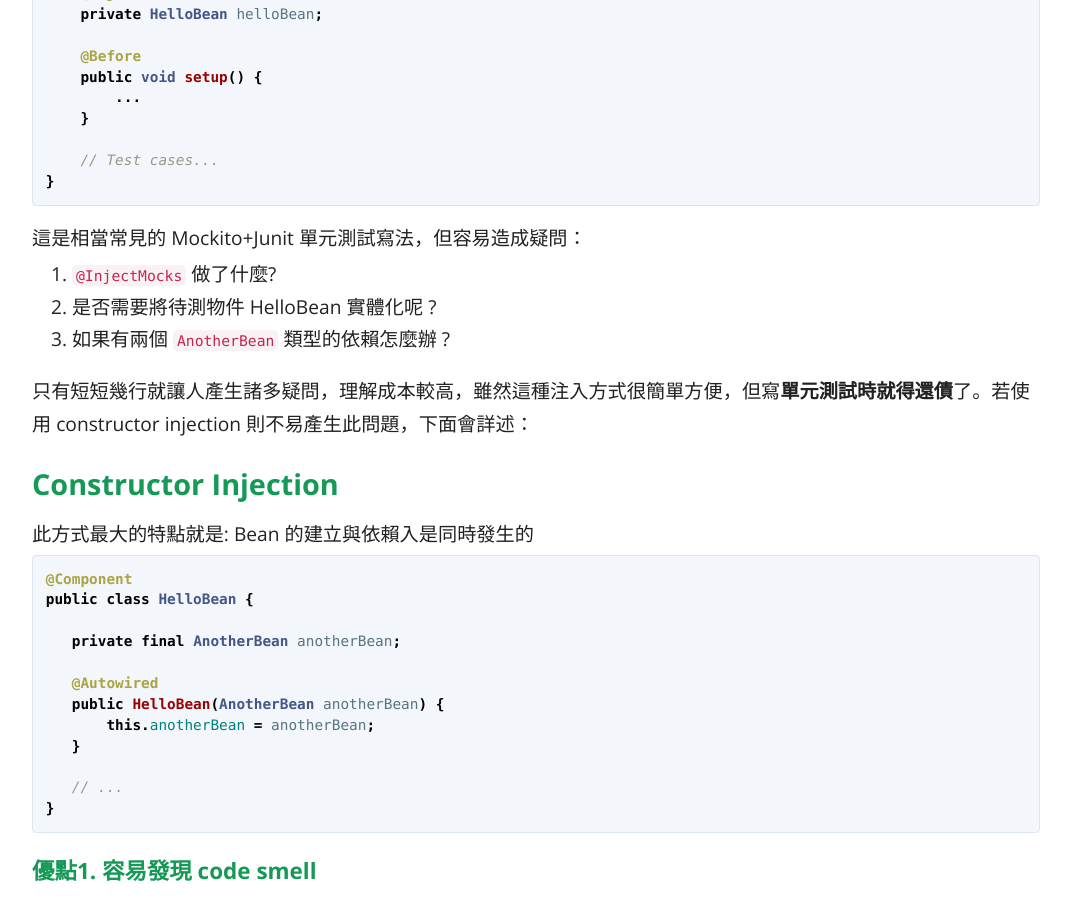
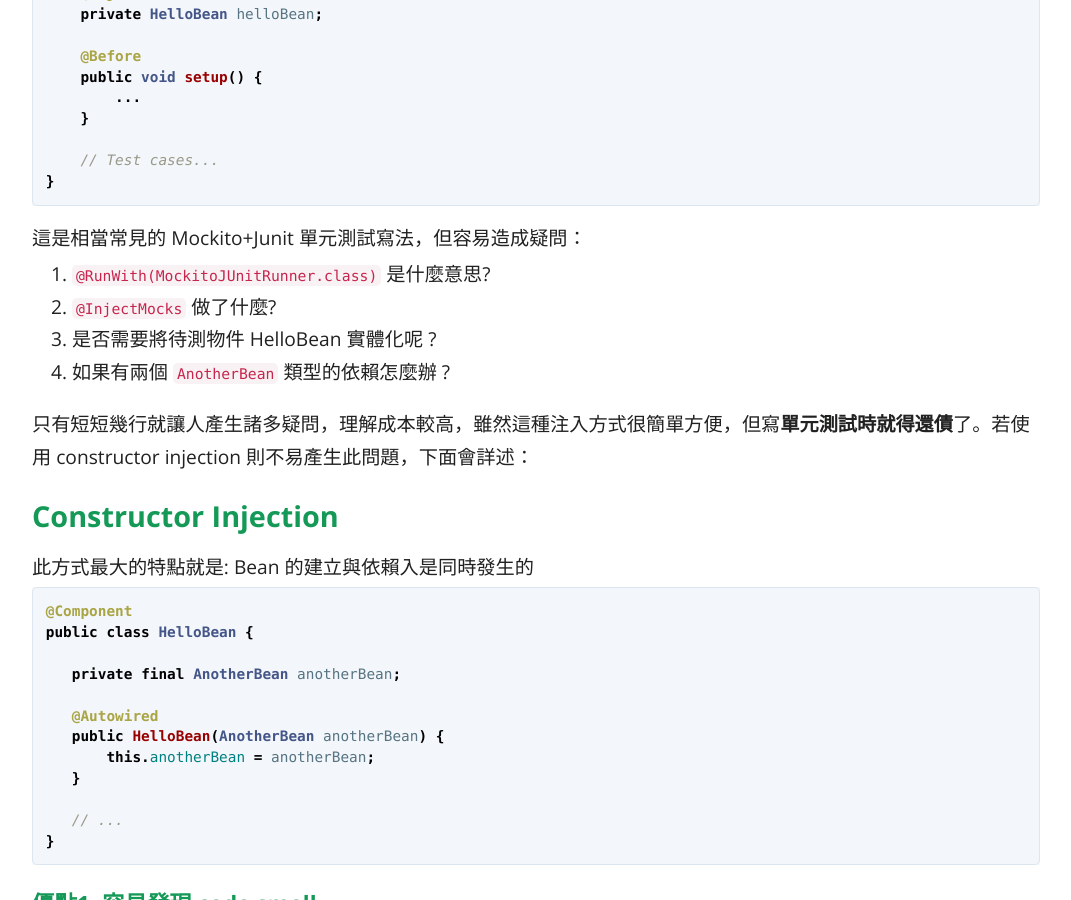
Before and after one commit to KaiSheng714/KaiSheng714.github.io, a Jekyll site: the page built from _posts/2022-02-25-analyzing-dependency-injection-patterns-in-spring.md, in a window 1280 px wide and 900 px high, scrolled down 1911 px. Shown: the whole window, without its empty margins (104-1175 px from the left). Built offline with Jekyll 4.4.1, drawn with Linux system fonts in a browser that asks for light colours; comment, search, counter and statistics services are not loaded.

Commit message:
spring-di

```diff
--- a/_posts/2022-02-25-analyzing-dependency-injection-patterns-in-spring.md
+++ b/_posts/2022-02-25-analyzing-dependency-injection-patterns-in-spring.md
@@ -77,9 +77,10 @@ public class HelloBeanTest {
 
 這是相當常見的 Mockito+Junit 單元測試寫法，但容易造成疑問：
 
-1. `@InjectMocks` 做了什麼?
-2. 是否需要將待測物件 HelloBean 實體化呢 ?
-3. 如果有兩個 `AnotherBean` 類型的依賴怎麼辦 ?
+1. `@RunWith(MockitoJUnitRunner.class)` 是什麼意思?
+2. `@InjectMocks` 做了什麼?
+3. 是否需要將待測物件 HelloBean 實體化呢 ?
+4. 如果有兩個 `AnotherBean` 類型的依賴怎麼辦 ?
 
 只有短短幾行就讓人產生諸多疑問，理解成本較高，雖然這種注入方式很簡單方便，但寫**單元測試時就得還債**了。若使用 constructor injection 則不易產生此問題，下面會詳述：
 
```
